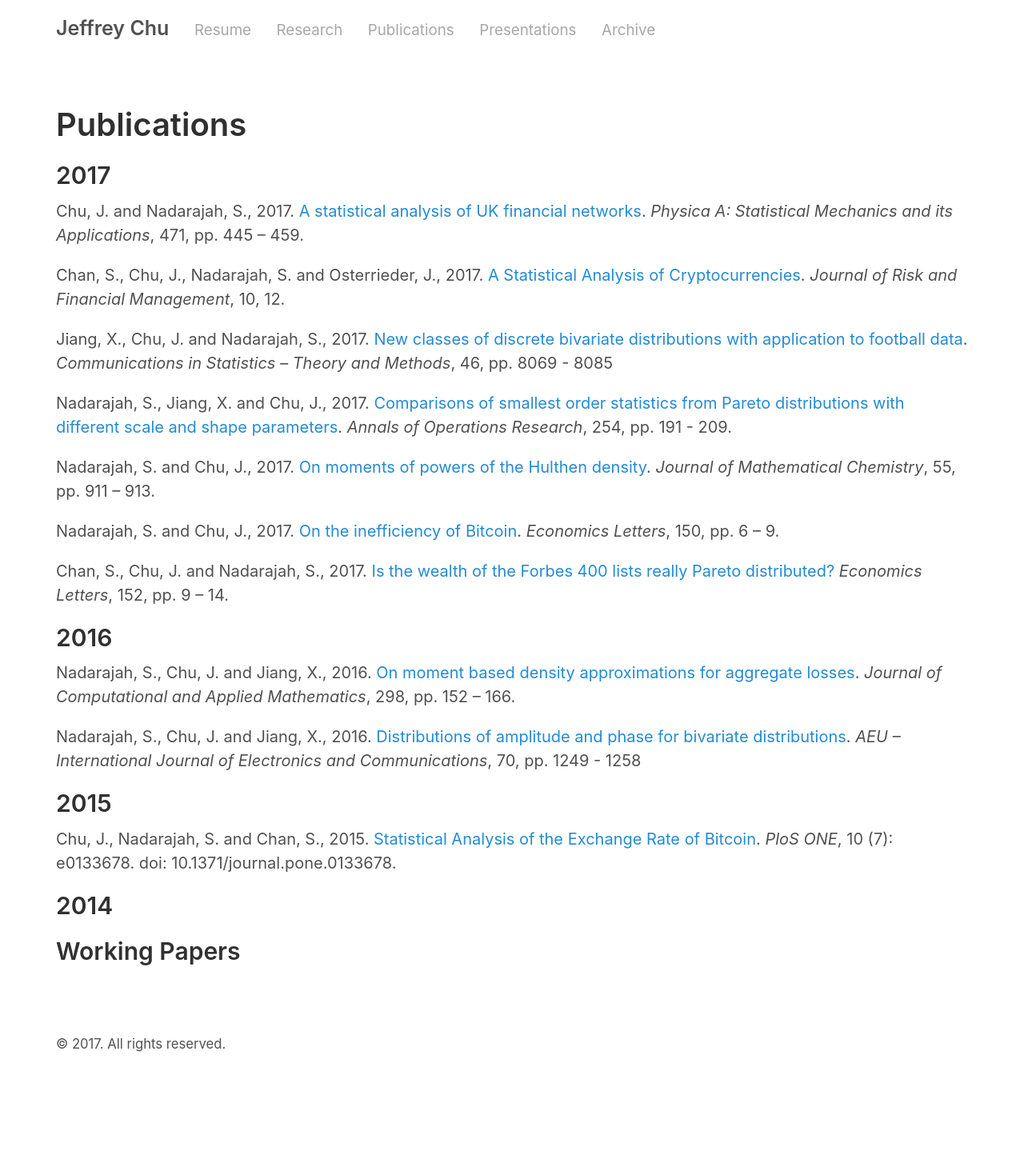
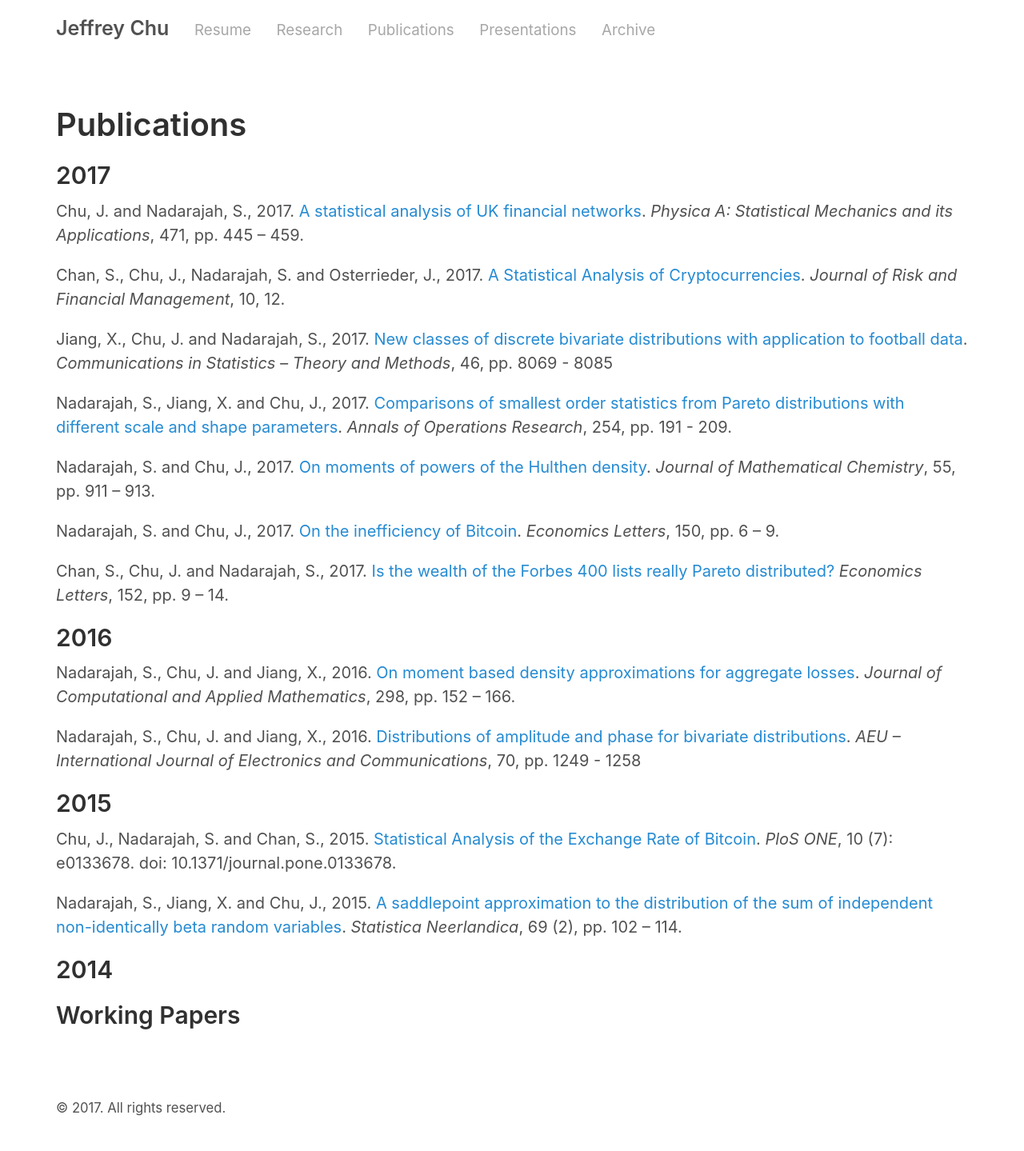
Before and after one commit to jeffrey-chu/jeffrey-chu.github.io, a Jekyll site: the page built from pub.md, in a window 1280 px wide. Shown: the whole page at 80% size. Built offline with Jekyll 4.4.1, drawn with Linux system fonts in a browser that asks for light colours; before the commit the page ends 1359 px from its top, so only the background shows below that.

Commit message:
Update pub.md

```diff
--- a/pub.md
+++ b/pub.md
@@ -18,6 +18,7 @@ title : Publications
 
 ## 2015
 <p>Chu, J., Nadarajah, S. and Chan, S., 2015. <a href="https://doi.org/10.1371/journal.pone.0133678">Statistical Analysis of the Exchange Rate of Bitcoin</a>. <i>PloS ONE</i>, 10 (7): e0133678. doi: 10.1371/journal.pone.0133678.</p>
+<p>Nadarajah, S., Jiang, X. and Chu, J., 2015. <a href="http://onlinelibrary.wiley.com/doi/10.1111/stan.12051/abstract">A saddlepoint approximation to the distribution of the sum of independent non-identically beta random variables</a>. <i>Statistica Neerlandica</i>, 69 (2), pp. 102 – 114.</p>
 
 ## 2014
 
```
